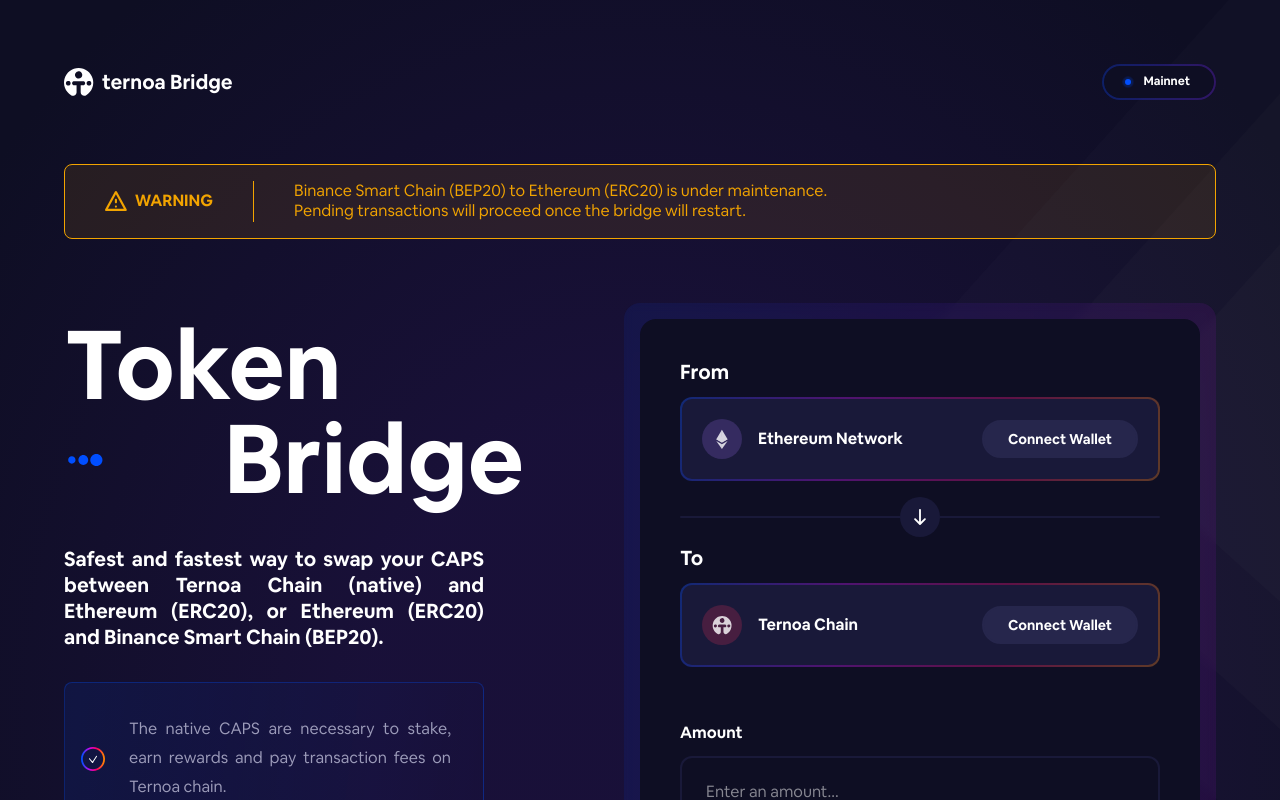
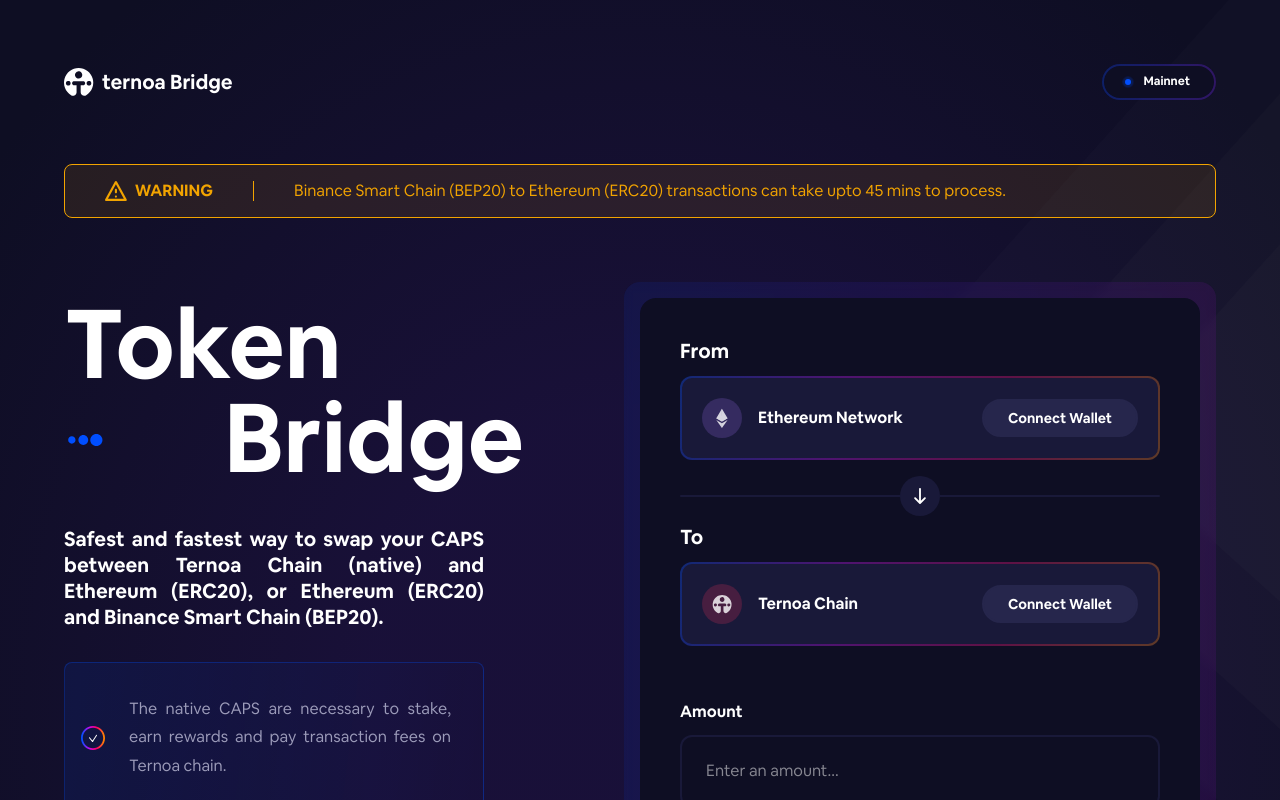
Before and after one commit to capsule-corp-ternoa/ternoa-bridge-front, a Next.js app: page / in a window 1280 px wide. Shown: the top 800 px of the page. Built offline with nearby package versions, Linux system fonts and the light colour scheme; no server answers.

Commit message:
task: Warning message adjusted 2

```diff
--- a/components/pages/Homepage/Homepage.tsx
+++ b/components/pages/Homepage/Homepage.tsx
@@ -95,11 +95,7 @@ const Homepage = () => {
               <Warning className={styles.warningIcon} />
               <div className={styles.warningLabel}>WARNING</div>
             </div>
-            <div className={styles.message}>
-              Binance Smart Chain (BEP20) to Ethereum (ERC20) is under maintenance.
-              <br />
-              Pending transactions will proceed once the bridge will restart.
-            </div>
+            <div className={styles.message}>Binance Smart Chain (BEP20) to Ethereum (ERC20) transactions can take upto 45 mins to process.</div>
           </div>
         </div>
       )}
```
